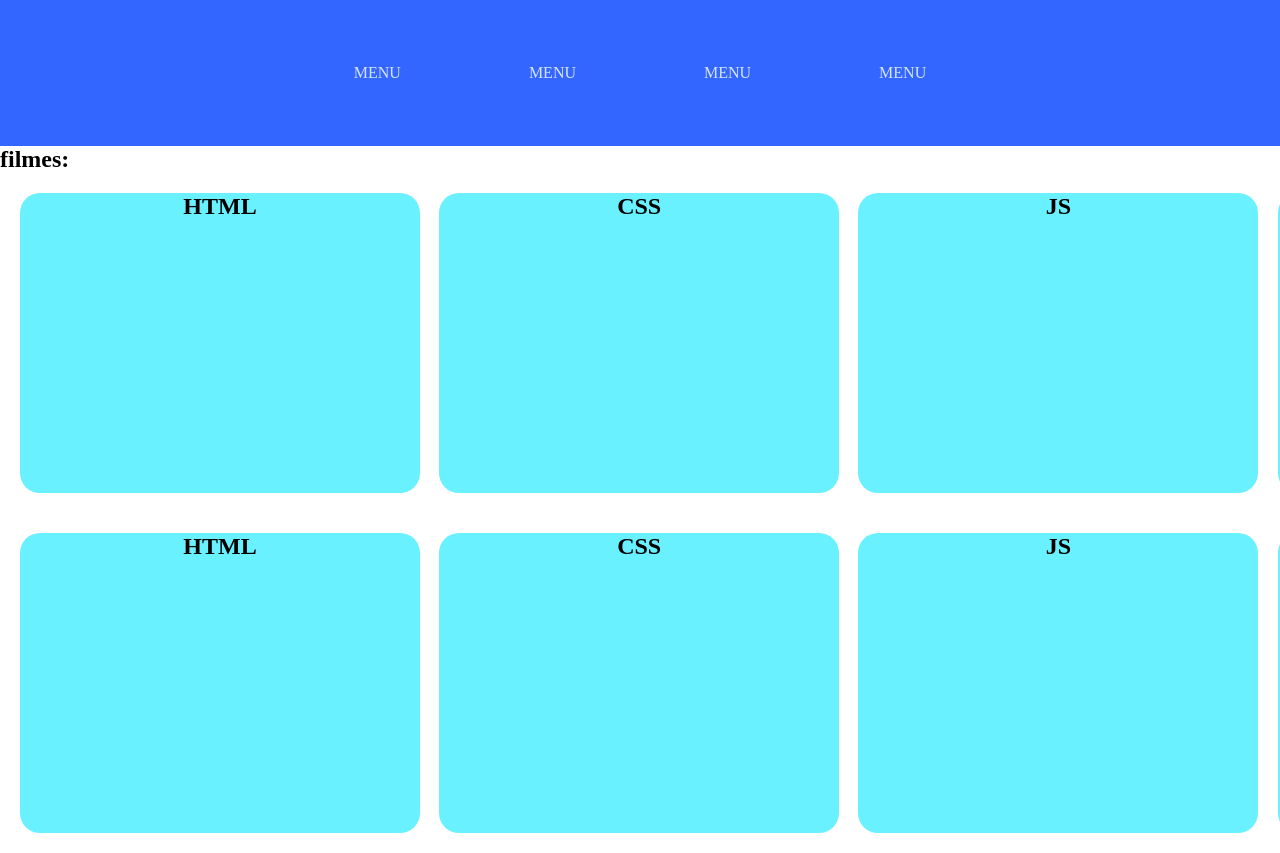
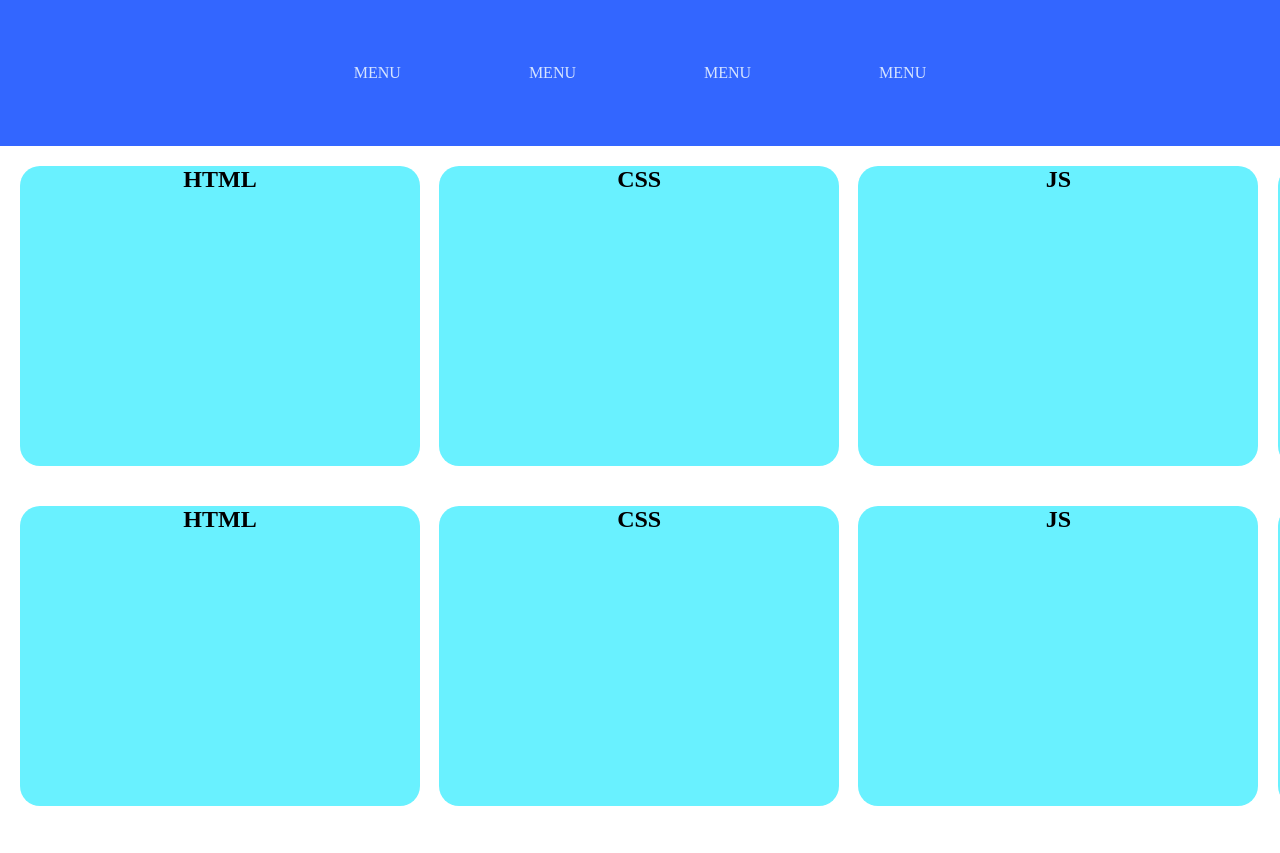
Before and after one commit to Kmeliansky/carrossel, a plain HTML site: page carrossel/index.html in a window 1280 px wide. After the commit the page ends 826 px from the top, so only its background shows below. Drawn offline with Linux system fonts and the light colour scheme.

Commit message:
Update index.html

```diff
--- a/carrossel/index.html
+++ b/carrossel/index.html
@@ -15,8 +15,6 @@
         <p>MENU</p>
         <p>MENU</p>
     </header>
-
-    <h2>filmes:</h2>
 
         <div class="carrossel">
             <section class="card">
```
